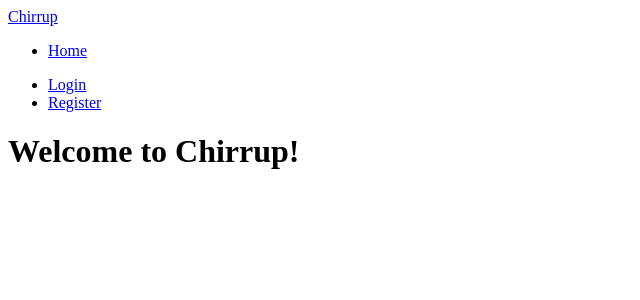
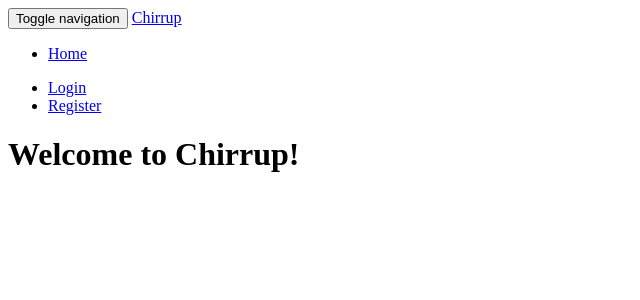
Before and after one commit to mlazowik/chirrup, a Django app: page / in a window 1280 px wide. Shown: the top 300 px of the page, without its empty margins (0-640 px from the left). Run offline with Django 3.2, Linux system fonts and the light colour scheme; style sheets or scripts are compiled from the project's sources; some libraries are stand-ins or nearby versions.

Commit message:
Fixed navbar

```diff
--- a/chirrup/webview/templates/webview/base.html
+++ b/chirrup/webview/templates/webview/base.html
@@ -15,8 +15,15 @@
 <nav class="site-navigation">
     <div class="site-navigation__container">
         <header class="site_navigation__header">
+            <button type="button" class="navbar-toggle collapsed" data-toggle="collapse" data-target="#site-navigation" aria-expanded="false">
+                <span class="sr-only">Toggle navigation</span>
+                <span class="icon-bar"></span>
+                <span class="icon-bar"></span>
+                <span class="icon-bar"></span>
+            </button>
             <a class="site-navigation__brand" href="/">Chirrup</a>
         </header>
+        <div class="site-navigation__content" id="site-navigation">
             <ul class="site-navigation__list">
                 <li><a href="/">Home</a></li>
                 {% if user.is_authenticated %}
@@ -32,6 +39,7 @@
                 {% endif %}
             </ul>
         </div>
+    </div>
 </nav>
 
 <main class="site-container">
@@ -41,6 +49,7 @@
 
 {% compress js %}
 <script type="text/javascript" src='{% static 'jquery/dist/jquery.js' %}'></script>
+<script type="text/javascript" src='{% static 'bootstrap-sass/assets/javascripts/bootstrap.js' %}'></script>
 {% endcompress %}
 
 </body>
```
Also changed, not shown: chirrup/webview/static/base/_site-navigation.scss (+11 -1 lines). Lines whose indentation alone changed are shown as unchanged.
